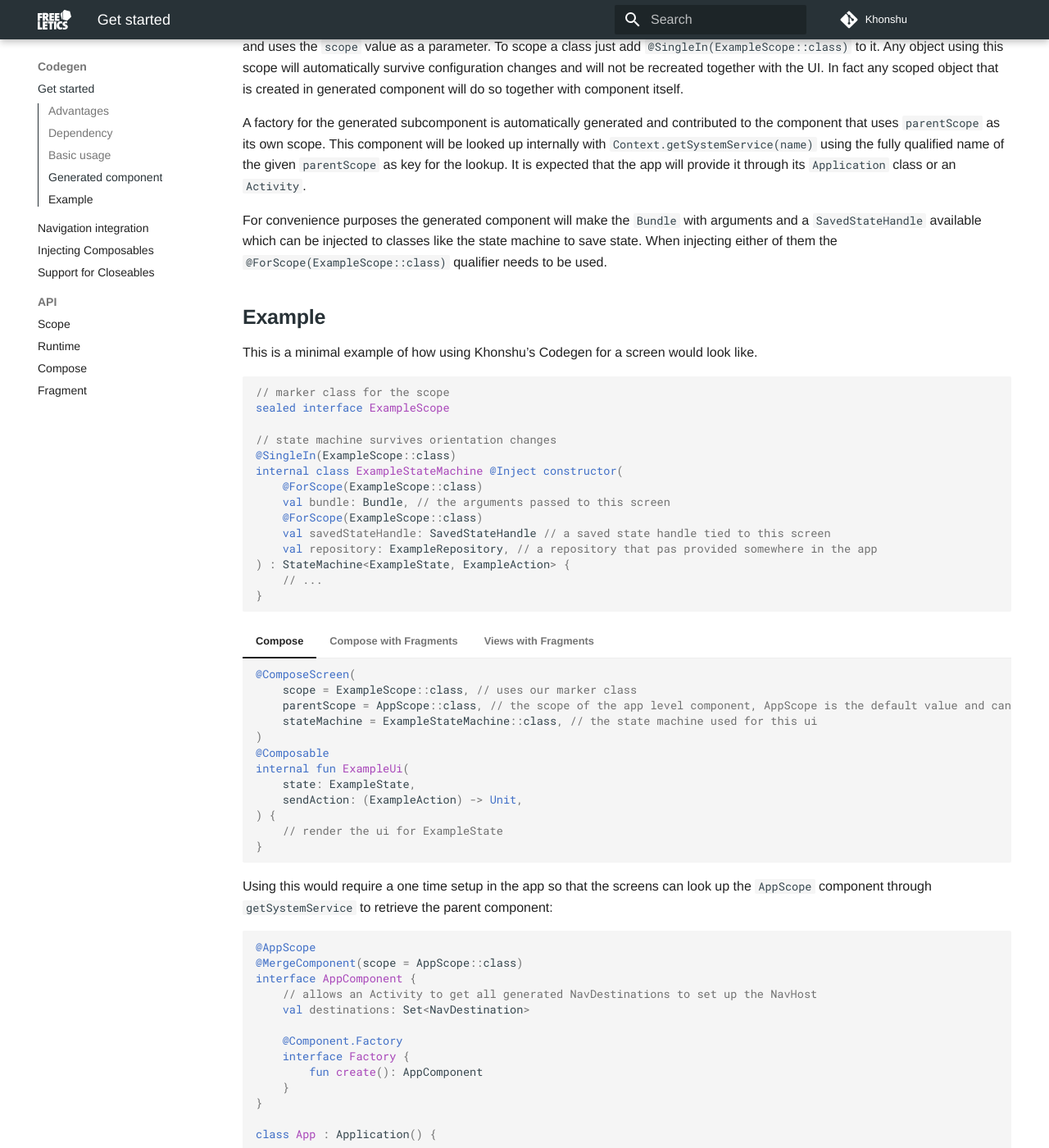
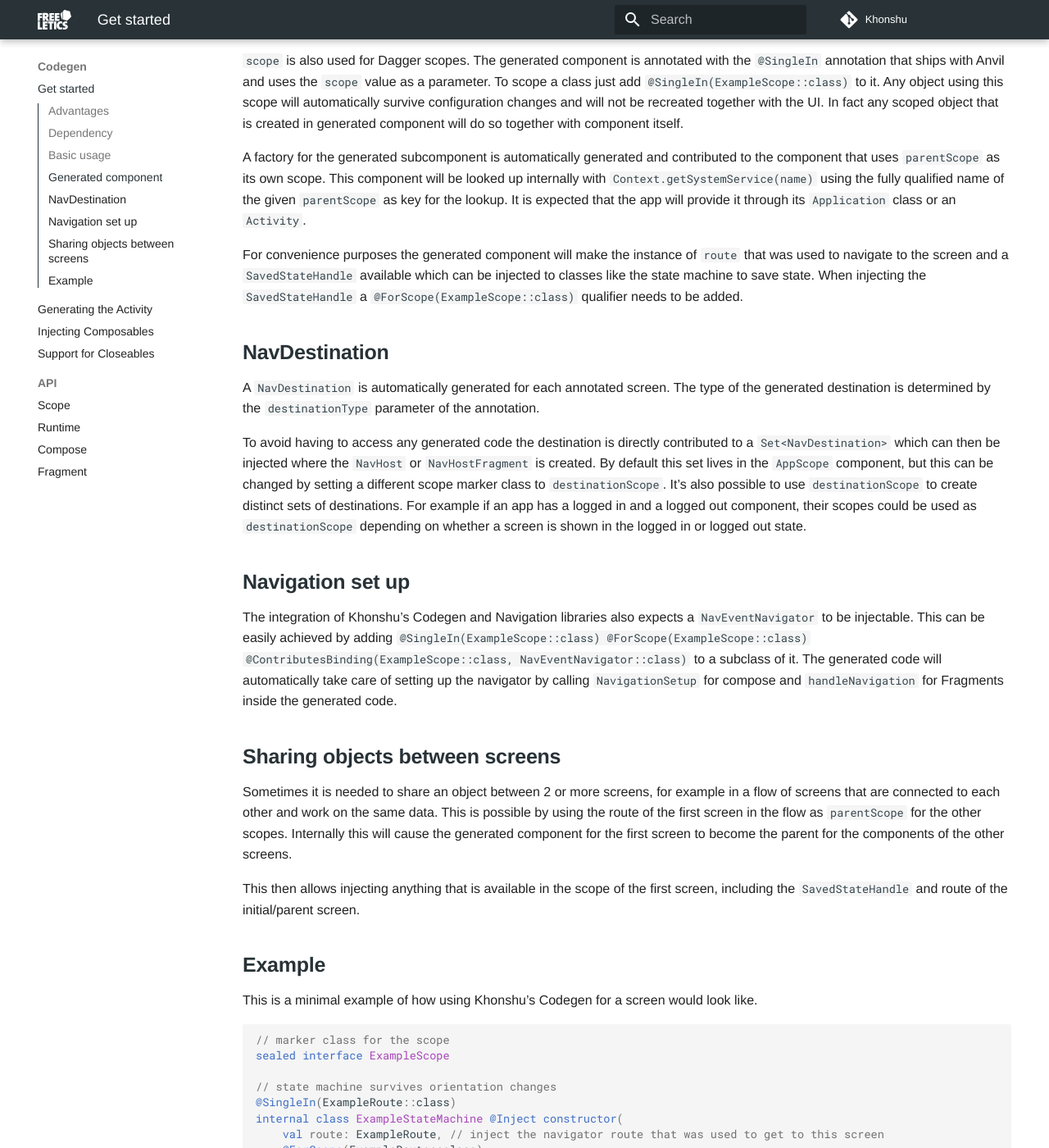
Before and after one commit to freeletics/khonshu, an MkDocs documentation site: the page built from docs/codegen/get-started.md, in a window 1280 px wide and 1400 px high, scrolled down 1759 px. Shown: the whole window at 82% size. Built offline with MkDocs 1.6.1 and Material for MkDocs 9.7.7, drawn with Linux system fonts in a browser that asks for light colours; some web fonts are replaced; comment, search, counter and statistics services are not loaded; some of the changed text lies outside the part shown.

````diff
--- a/docs/codegen/get-started.md
+++ b/docs/codegen/get-started.md
@@ -20,46 +20,34 @@ just using Compose is as easy as replacing a single annotation on each screen.
 
 ## Dependency
 
+```groovy
+implementation("com.freeletics.khonshu:codegen-runtime:<latest-version>")
+// instead of `anvil` it's also possible to use `ksp`
+anvil("com.freeletics.khonshu:codegen-compiler:<latest-version>")
+```
+
+
+## Basic usage
+
 The library provides 2 different runtime implementations. One for `Fragment` based apps and one
 for pure `Compose` apps. If an app uses Compose but the composables are hosted inside fragments
 it falls into the `Fragment` category.
 
 === "Compose"
 
-    ```groovy
-    implementation("com.freeletics.khonshu:codegen-compose:<latest-version>")
-    anvil("com.freeletics.khonshu:codegen-compiler:<latest-version>")
-    ```
-
-=== "Compose with Fragments"
-
-    ```groovy
-    implementation("com.freeletics.khonshu:codegen-fragment:<latest-version>")
-    anvil("com.freeletics.khonshu:codegen-compiler:<latest-version>")
-    ```
-
-=== "Views with Fragments"
+    The `@NavDestination` annotation is added to the top level composable of a screen. This function
+    can have 2 parameters: the state that should be rendered and a lambda that allows
+    the composable to send actions for user interactions. Adding the annotation will then generate
+    another Composable function called `KhonshuExampleUi`, a Dagger component and a `NavDestination`
+    that uses the given `route` and the generated composable.
 
     ```kotlin
-    implementation("com.freeletics.codegen:codegen-fragment:<latest-version>")
-    anvil("com.freeletics.codegen:codegen-compiler:<latest-version>")
-    ```
-
-
-## Basic usage
-
-=== "Compose"
-
-    The `@ComposeScreen` annotation is added to the top level composable of a screen. This function
-    can have 2 parameters: the state that should be rendered and a lambda that allows
-    the composable to send actions for user interactions. This will then generate
-    another Composable function called `KhonshuExampleUi` and a Dagger component.
-
-    ```kotlin
-    @ComposeScreen(
-        scope = ExampleScope::class,
+    @NavDestination(
+        route = ExampleRoute::class,
         parentScope = AppScope::class, // AppScope is the default value and can be omitted
         stateMachine = ExampleStateMachine::class,
+        destinationType = DestintionType.SCREEN, // SCREEN is the default value and can be omitted
+        destinationScope = AppScope::class, // AppScope is the default value and can be omitted
     )
     @Composable
     internal fun ExampleUi(
@@ -69,7 +57,7 @@ it falls into the `Fragment` category.
       // composable logic ...
     }
     ```
-    *`scope` and `parentScope` are described in the next section*
+    *`scope`, `parentScope`, destionationScope` and `destinationType` are described in the next sections*
 
     The generated `KhonshuExampleUi` function will use the generated component, the
     annotated composable as well as the `stateMachine` parameter from the
@@ -81,16 +69,19 @@ it falls into the `Fragment` category.
 
 === "Compose with Fragments"
 
-    The `@ComposeFragment` annotation is added to the top level composable of a screen. This function
+    The `@ComposeFragmentDestination` annotation is added to the top level composable of a screen. This function
     can have 2 parameters: the state that should be rendered and a lambda that allows
-    the composable to send actions for user interactions. This will then generate
-    a `Fragment` called `KhonshuExampleUiFragment` and a Dagger component.
+    the composable to send actions for user interactions. Adding the annotation will then generate
+    a `Fragment` called `KhonshuExampleUiFragment`, a Dagger component and a `NavDestination`
+    that uses the given `route` and the generated Fragment.
 
     ```kotlin
-    @ComposeFragment(
-        scope = ExampleScope::class,
+    @ComposeFragmentDestination(
+        route = ExampleRoute::class,
         parentScope = AppScope::class, // AppScope is the default value and can be omitted
         stateMachine = ExampleStateMachine::class,
+        destinationType = DestintionType.SCREEN, // SCREEN is the default value and can be omitted
+        destinationScope = AppScope::class, // AppScope is the default value and can be omitted
     )
     @Composable
     internal fun ExampleUi(
@@ -100,7 +91,7 @@ it falls into the `Fragment` category.
       // composable logic ...
     }
     ```
-    *`scope` and `parentScope` are described in the next section*
+    *`scope`, `parentScope`, destionationScope` and `destinationType` are described in the next sections*
 
     The generated `KhonshuExampleUiFragment` will use the generated component, the
     annotated composable as well as the `stateMachine` parameter from the
@@ -120,15 +111,17 @@ it falls into the `Fragment` category.
     This is based on the separate [Renderer library](https://github.com/gabrielittner/renderer)
     which separates the view/ui logic from Fragments or other framework classes.
     Similar to composables above a Renderer receives a state object and emits
-    actions. Codegen has a `@RendererFragment` annotation which needs to be added to the
-    Renderer class. This will then generate a `Fragment` called `KhonshuExampleUiFragment`
-    and a Dagger component.
+    actions. Codegen has a `@RendererDestination` annotation which needs to be added to the
+    Renderer class. This will then generate a `Fragment` called `KhonshuExampleUiFragment`,
+    a Dagger component and a `NavDestination` that uses the given `route` and the generated Fragment.
 
     ```kotlin
-    @RendererFragment(
-        scope = ExampleScope::class,
+    @RendererDestination(
+        route = ExampleRoute::class,
         parentScope = AppScope::class, // AppScope is the default value and can be omitted
         stateMachine = ExampleStateMachine::class,
+        destinationType = DestintionType.SCREEN, // SCREEN is the default value and can be omitted
+        destinationScope = AppScope::class, // AppScope is the default value and can be omitted
     )
     internal class ExampleRenderer @AssistedInject constructor(
         @Assisted private val binding: ExampleViewBinding,
@@ -142,6 +135,7 @@ it falls into the `Fragment` category.
         abstract class Factory : ViewRenderer.Factory<ExampleViewBinding, ExampleRenderer>(ExampleViewBinding::inflate)
     }
     ```
+    *`scope`, `parentScope`, destionationScope` and `destinationType` are described in the next sections*
 
     The generated `KhonshuExampleRendererFragment` will use the generated component, the
     annotated composable as well as the `stateMachine`. It will use the `ViewRenderer.Factory`
@@ -161,7 +155,7 @@ it falls into the `Fragment` category.
 
 All annotations have a `scope` and a `parentScope` parameter. These will be used in Anvil's
 `@ContributesSubcomponent` annotation on the generated subcomponent, i.e.
-`@ContributesSubcomponent(scope = ExampleScope::class, parentScope = AppScope::class)`.
+`@ContributesSubcomponent(route = ExampleRoute::class, parentScope = AppScope::class)`.
 
 Since the generated subcomponent is using `@ContributesSubcomponent`, it is possible
 to use `@ContributesTo`, `@ContributesBinding` and so on with that same scope
@@ -180,9 +174,46 @@ with `Context.getSystemService(name)` using the fully qualified name of the give
 key for the lookup. It is expected that the app will provide it through its `Application` class or an
 `Activity`.
 
-For convenience purposes the generated component will make the `Bundle` with arguments and a
-`SavedStateHandle` available which can be injected to classes like the state machine to save state.
-When injecting either of them the `@ForScope(ExampleScope::class)` qualifier needs to be used.
+For convenience purposes the generated component will make the instance of `route` that was used to
+navigate to the screen and a `SavedStateHandle` available which can be injected to classes like
+the state machine to save state. When injecting the `SavedStateHandle` a `@ForScope(ExampleScope::class)`
+qualifier needs to be added.
+
+
+## NavDestination
+
+A `NavDestination` is automatically generated for each annotated screen. The type of the generated
+destination is determined by the `destinationType` parameter of the annotation.
+
+To avoid having to access any generated code the destination is directly contributed to
+a `Set<NavDestination>` which can then be injected where the `NavHost` or `NavHostFragment` is
+created. By default this set lives in the `AppScope` component, but this can be changed
+by setting a different scope marker class to `destinationScope`. It's also possible to use
+`destinationScope` to create distinct sets of destinations. For example if an app has a logged in
+and a logged out component, their scopes could be used as `destinationScope` depending on whether
+a screen is shown in the logged in or logged out state.
+
+
+## Navigation set up
+
+The integration of Khonshu's Codegen and Navigation libraries also expects a `NavEventNavigator`
+to be injectable. This can be easily achieved by adding `@SingleIn(ExampleScope::class)
+@ForScope(ExampleScope::class) @ContributesBinding(ExampleScope::class, NavEventNavigator::class)`
+to a subclass of it. The generated code will automatically take care of setting up
+the navigator by calling `NavigationSetup` for compose and `handleNavigation`
+for Fragments inside the generated code.
+
+
+## Sharing objects between screens
+
+Sometimes it is needed to share an object between 2 or more screens, for example
+in a flow of screens that are connected to each other and work on the same data.
+This is possible by using the route of the first screen in the flow as `parentScope`
+for the other scopes. Internally this will cause the generated component for the
+first screen to become the parent for the components of the other screens.
+
+This then allows injecting anything that is available in the scope of the first screen,
+including the `SavedStateHandle` and route of the initial/parent screen.
 
 
 ## Example
@@ -194,14 +225,23 @@ This is a minimal example of how using Khonshu's Codegen for a screen would look
 sealed interface ExampleScope
 
 // state machine survives orientation changes
-@SingleIn(ExampleScope::class)
+@SingleIn(ExampleRoute::class)
 internal class ExampleStateMachine @Inject constructor(
-    @ForScope(ExampleScope::class)
-    val bundle: Bundle, // the arguments passed to this screen
-    @ForScope(ExampleScope::class)
-    val savedStateHandle: SavedStateHandle // a saved state handle tied to this screen
+    val route: ExampleRoute, // inject the navigator route that was used to get to this screen
+    @ForScope(ExampleRoute::class)
+    val savedStateHandle: SavedStateHandle, // a saved state handle tied to this screen
     val repository: ExampleRepository, // a repository that pas provided somewhere in the app
 ) : StateMachine<ExampleState, ExampleAction> {
+    // ...
+}
+
+// scope the navigator so that everything interacts with the same instance
+@SingleIn(ExampleRoute::class)
+@ForScope(ExampleRoute::class)
+// make ExampleNavigator available as NavEventNavigator so that the generated code can automatically
+// set up the navigation handling
+@ContributesBinding(ExampleRoute::class, NavEventNavigator::class)
+class ExampleNavigator @Inject constructor() : NavEventNavigator() {
     // ...
 }
 ```
@@ -209,10 +249,12 @@ internal class ExampleStateMachine @Inject constructor(
 === "Compose"
 
     ```kotlin
-    @ComposeScreen(
-        scope = ExampleScope::class, // uses our marker class
+    @NavDestination(
+        route = ExampleRoute::class, // the route used to navigate to ExampleUi
         parentScope = AppScope::class, // the scope of the app level component, AppScope is the default value and can be omitted
         stateMachine = ExampleStateMachine::class, // the state machine used for this ui
+        destinationType = DestinationType.SCREEN, // whether it's a screen, dialog or bottom sheet, SCREEN is the default value and can be omitted
+        destinationScope = AppScope::class, // contribute the generated destination to AppScope, AppScope is the default value and can be omitted
     )
     @Composable
     internal fun ExampleUi(
@@ -226,10 +268,12 @@ internal class ExampleStateMachine @Inject constructor(
 === "Compose with Fragments"
 
     ```kotlin
-    @ComposeFragment(
-        scope = ExampleScope::class, // uses our marker class
+    @ComposeFragmentDestination(
+        route = ExampleRoute::class, // the route used to navigate to ExampleUi
         parentScope = AppScope::class, // the scope of the app level component, AppScope is the default value and can be omitted
         stateMachine = ExampleStateMachine::class, // the state machine used for this ui
+        destinationType = DestinationType.SCREEN, // whether it's a screen, dialog or bottom sheet, SCREEN is the default value and can be omitted
+        destinationScope = AppScope::class, // contribute the generated destination to AppScope, AppScope is the default value and can be omitted
     )
     @Composable
     internal fun ExampleUi(
@@ -243,10 +287,12 @@ internal class ExampleStateMachine @Inject constructor(
 === "Views with Fragments"
 
     ```kotlin
-    @RendererFragment(
-        scope = ExampleScope::class, // uses our marker class
+    @RendererDestination(
+        route = ExampleRoute::class, // the route used to navigate to ExampleUi
         parentScope = AppScope::class, // the scope of the app level component, AppScope is the default value and can be omitted
         stateMachine = ExampleStateMachine::class, // the state machine used for this ui
+        destinationType = DestinationType.SCREEN, // whether it's a screen, dialog or bottom sheet, SCREEN is the default value and can be omitted
+        destinationScope = AppScope::class, // contribute the generated destination to AppScope, AppScope is the default value and can be omitted
     )
     internal class ExampleRenderer @AssistedInject constructor(
         @Assisted private val binding: ExampleViewBinding,
--- a/mkdocs.yml
+++ b/mkdocs.yml
@@ -34,7 +34,7 @@ nav:
           - 'Testing': navigation/API/testing/index.html
   - 'Codegen':
       - codegen/get-started.md
-      - codegen/navigation.md
+      - codegen/activity-generation.md
       - codegen/compose-injection.md
       - codegen/closeable-support.md
       - 'API':
````
Also changed, not shown: CHANGELOG.md (+37 -2 lines), docs/codegen/activity-generation.md (added, +43 -0 lines), docs/codegen/navigation.md (deleted, +0 -190 lines), 1 other file.
